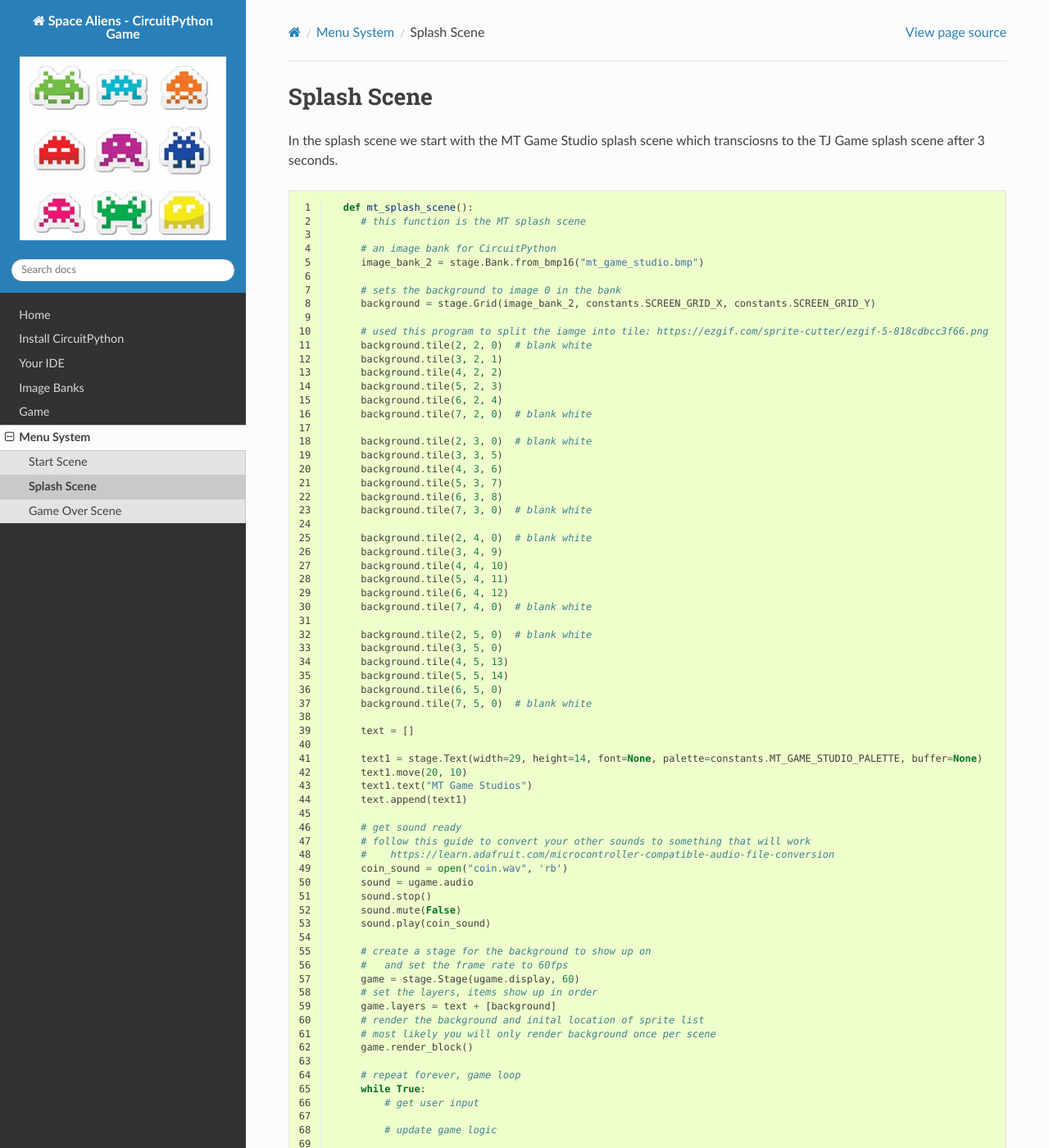
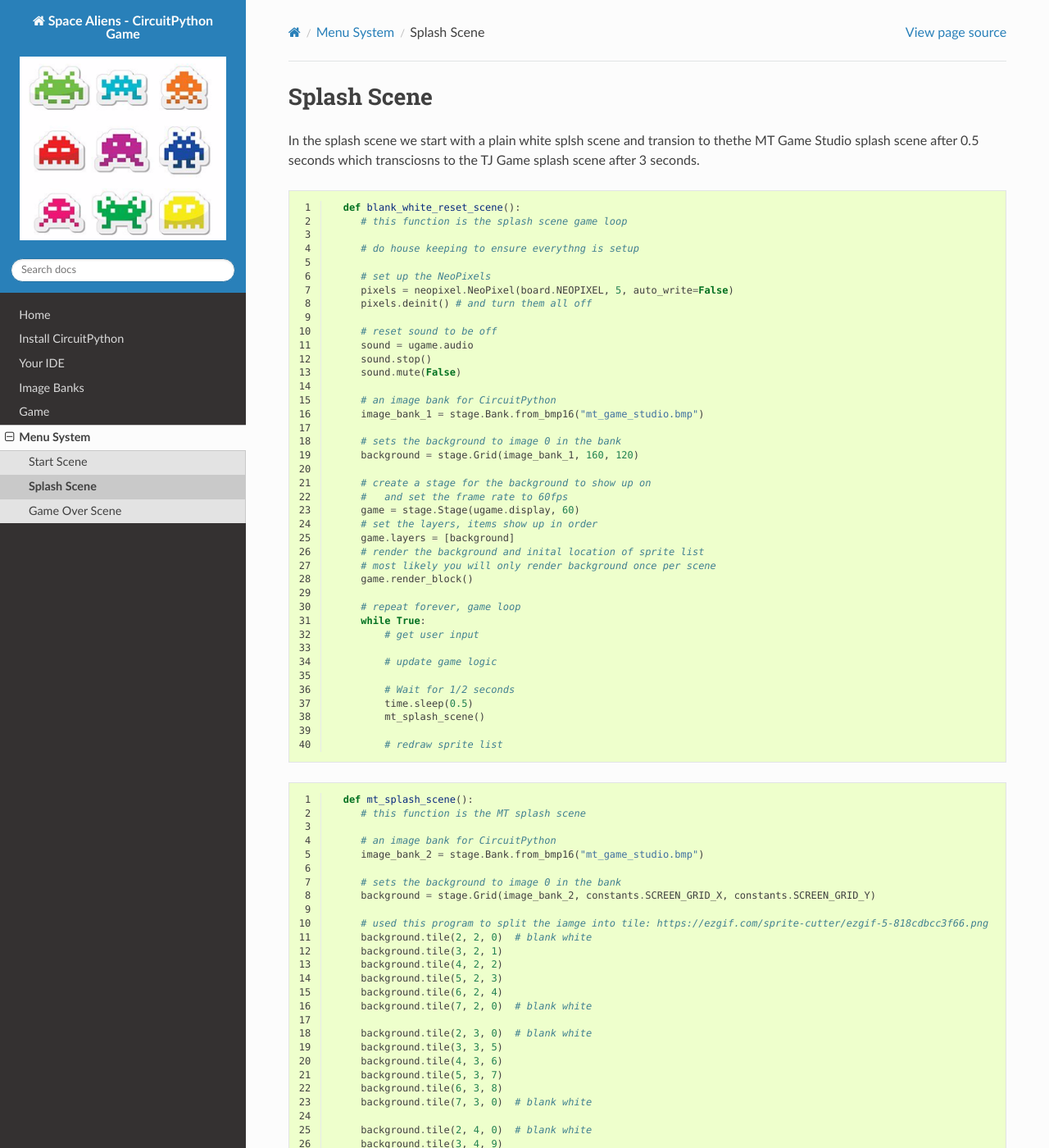
Before and after one commit to MotherTeresaHS/ICS3U-2019-Group5, a Sphinx documentation site: the page built from docs/menu/splash_scene.rst, in a window 1280 px wide and 1400 px high. Shown: the whole window at 82% size. Built offline with Sphinx 7.4.7 and the Read the Docs theme 2.0.0, drawn with Linux system fonts in a browser that asks for light colours.

Commit message:
Update splash_scene.rst

```diff
--- a/docs/menu/splash_scene.rst
+++ b/docs/menu/splash_scene.rst
@@ -3,7 +3,51 @@
 Splash Scene
 ============
 
-In the splash scene we start with the MT Game Studio splash scene which transciosns to the TJ Game splash scene after 3 seconds.
+In the splash scene we start with a plain white splsh scene and transion to thethe MT Game Studio splash scene after 0.5 seconds which transciosns to the TJ Game splash scene after 3 seconds.
+
+.. code-block:: python
+  :linenos:
+
+    def blank_white_reset_scene():
+       # this function is the splash scene game loop
+
+       # do house keeping to ensure everythng is setup
+
+       # set up the NeoPixels
+       pixels = neopixel.NeoPixel(board.NEOPIXEL, 5, auto_write=False)
+       pixels.deinit() # and turn them all off
+
+       # reset sound to be off
+       sound = ugame.audio
+       sound.stop()
+       sound.mute(False)
+
+       # an image bank for CircuitPython
+       image_bank_1 = stage.Bank.from_bmp16("mt_game_studio.bmp")
+
+       # sets the background to image 0 in the bank
+       background = stage.Grid(image_bank_1, 160, 120)
+
+       # create a stage for the background to show up on
+       #   and set the frame rate to 60fps
+       game = stage.Stage(ugame.display, 60)
+       # set the layers, items show up in order
+       game.layers = [background]
+       # render the background and inital location of sprite list
+       # most likely you will only render background once per scene
+       game.render_block()
+
+       # repeat forever, game loop
+       while True:
+           # get user input
+
+           # update game logic
+
+           # Wait for 1/2 seconds
+           time.sleep(0.5)
+           mt_splash_scene()
+
+           # redraw sprite list
 
 .. code-block:: python
   :linenos:
```
